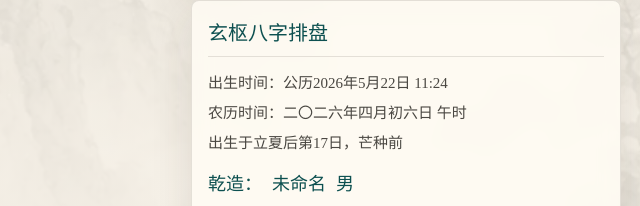
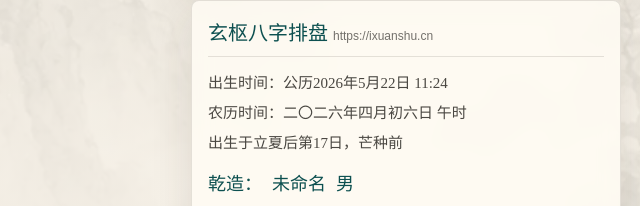
Before and after one commit to mpsuo2008cn/xuanshu-site, a plain HTML site: page bazi/index.html in a window 1280 px wide. Both pictures are taken after a click on the button "开始排盘". Shown: the part 658-864 px from the top of the page, 234-874 px from the left. Drawn offline with Linux system fonts and the light colour scheme.

Commit message:
Add site URL to divination result titles

```diff
--- a/bazi/index.html
+++ b/bazi/index.html
@@ -84,7 +84,7 @@ function trackEvent(eventName, eventLabel) {
 
       <div class="card inline-result-card" id="inlineResultCard">
         <div class="inline-result-header">
-          <h2>玄枢八字排盘</h2>
+          <h2>玄枢八字排盘 <span class="title-site">https://ixuanshu.cn</span></h2>
         </div>
         <div id="inlineResult"></div>
       </div>
@@ -140,7 +140,7 @@ function trackEvent(eventName, eventLabel) {
 <div id="resultModal" class="modal modal-fullscreen">
   <div class="modal-content-fullscreen">
     <div class="modal-header-fullscreen">
-      <h3 id="resultModalTitle">玄枢八字排盘</h3>
+      <h3 id="resultModalTitle">玄枢八字排盘 <span class="title-site">https://ixuanshu.cn</span></h3>
       <button id="resultModalClose" class="modal-close-fullscreen">&times;</button>
     </div>
     <div class="modal-body-fullscreen" id="resultBody">
--- a/bazi/style.css
+++ b/bazi/style.css
@@ -168,6 +168,15 @@ button { cursor: pointer; }
   font-size: 20px;
   font-weight: 500;
 }
+
+.title-site {
+  color: var(--muted);
+  font-size: 12px;
+  font-family: Arial, sans-serif;
+  font-weight: 400;
+  letter-spacing: 0;
+  white-space: nowrap;
+}
 .form-group { margin-bottom: 17px; }
 .form-row { display: grid; grid-template-columns: 1fr 1fr; gap: 12px; }
 .label { display: block; margin-bottom: 8px; color: #4a4742; font-size: 14px; }
@@ -290,7 +299,7 @@ button { cursor: pointer; }
   padding: 16px 18px;
 }
 
-.modal-header-fullscreen h3 { margin: 0; color: var(--teal); font-size: 20px; font-weight: 500; }
+.modal-header-fullscreen h3 { margin: 0; color: var(--teal); font-size: 20px; font-weight: 500; line-height: 1.35; }
 .modal-close-fullscreen { border: 0; color: var(--muted); background: transparent; font-size: 24px; line-height: 1; }
 .modal-body-fullscreen { flex: 1 1 auto; max-height: calc(100vh - 92px); overflow: auto; padding: 18px; }
 
--- a/liuyao/style.css
+++ b/liuyao/style.css
@@ -349,6 +349,15 @@ button {
   margin: 0;
   font-size: 22px;
   font-weight: 500;
+}
+
+.title-site {
+  color: var(--muted);
+  font-size: 12px;
+  font-family: Arial, sans-serif;
+  font-weight: 400;
+  letter-spacing: 0;
+  white-space: nowrap;
 }
 
 .divider,
@@ -751,6 +760,7 @@ button {
   color: var(--teal);
   font-size: 20px;
   font-weight: 500;
+  line-height: 1.35;
 }
 
 .modal-close,
```
Also changed, not shown: liuyao/index.html (+2 -2 lines).
